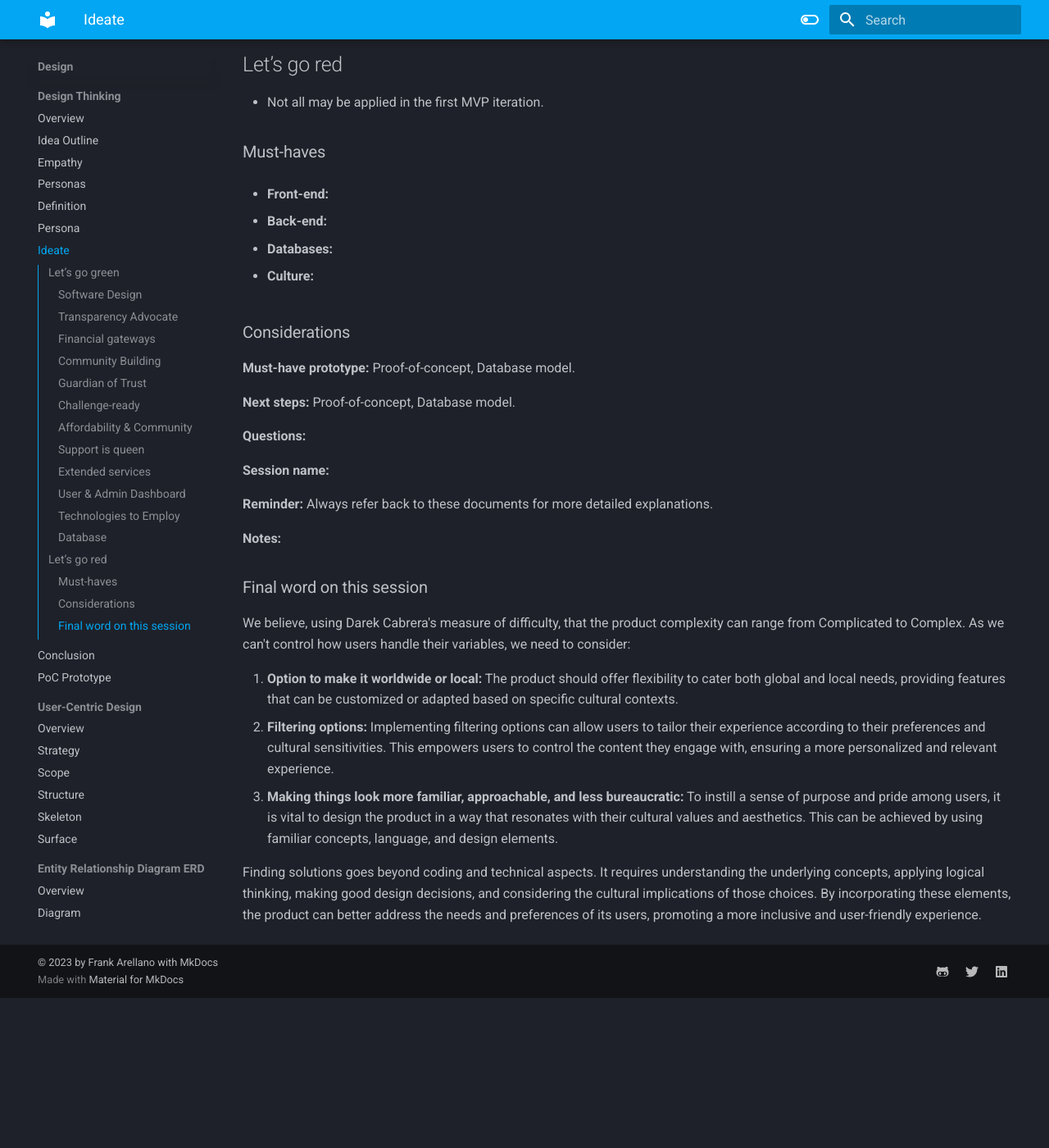
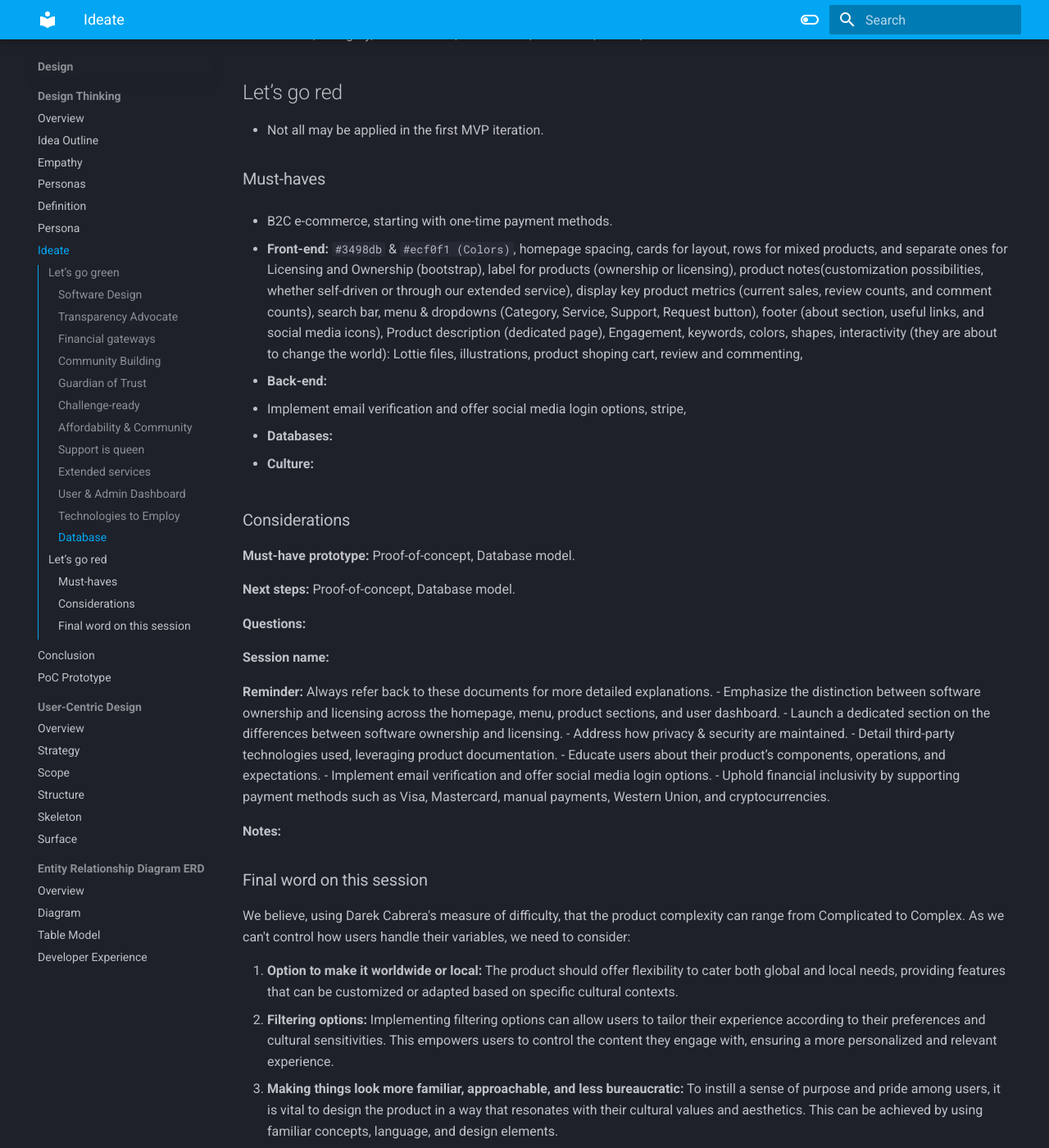
Before and after one commit to Code-Institute-Submissions/py, an MkDocs documentation site: the page built from docs/design-thinking/ideate/ideate.md, in a window 1280 px wide and 1400 px high, scrolled down 3438 px. Shown: the whole window at 82% size. Built offline with MkDocs 1.6.1 and Material for MkDocs 9.7.7, drawn with Linux system fonts in a browser that asks for light colours; before the commit the page ends 4655 px from its top, so only the background shows below that; some of the changed text lies outside the part shown.

Commit message:
docs: work on let's go red

```diff
--- a/docs/design-thinking/ideate/ideate.md
+++ b/docs/design-thinking/ideate/ideate.md
@@ -35,6 +35,7 @@
 
 ### Financial gateways
 - Uphold financial inclusivity by supporting payment methods such as Visa, Mastercard, manual payments, Western Union, and cryptocurrencies.
+- Implement shopping cart.
 
 ### Community Building
 - Introduce a proprietary social media account for the project, facilitating interactions beyond mere entertainment.
@@ -91,10 +92,13 @@
 
 ### Must-haves
 
+- B2C e-commerce, starting with one-time payment methods.
+
 - **Front-end:**
+`#3498db` & `#ecf0f1 (Colors)`, homepage spacing, cards for layout, rows for mixed products, and separate ones for Licensing and Ownership (bootstrap), label for products (ownership or licensing), product notes(customization possibilities, whether self-driven or through our extended service), display key product metrics (current sales, review counts, and comment counts), search bar, menu & dropdowns (Category, Service, Support, Request button), footer (about section, useful links, and social media icons), Product description (dedicated page), Engagement, keywords, colors, shapes, interactivity (they are about to change the world): Lottie files, illustrations, product shoping cart, review and commenting,
 
 - **Back-end:**
-
+- Implement email verification and offer social media login options, stripe,
 - **Databases:**
 
 - **Culture:**
@@ -110,6 +114,13 @@
 **Session name:**
 
 **Reminder:** Always refer back to these documents for more detailed explanations.
+- Emphasize the distinction between software ownership and licensing across the homepage, menu, product sections, and user dashboard.
+- Launch a dedicated section on the differences between software ownership and licensing.
+- Address how privacy & security are maintained.
+- Detail third-party technologies used, leveraging product documentation.
+- Educate users about their product’s components, operations, and expectations.
+- Implement email verification and offer social media login options.
+- Uphold financial inclusivity by supporting payment methods such as Visa, Mastercard, manual payments, Western Union, and cryptocurrencies.
 
 **Notes:**
 
```
